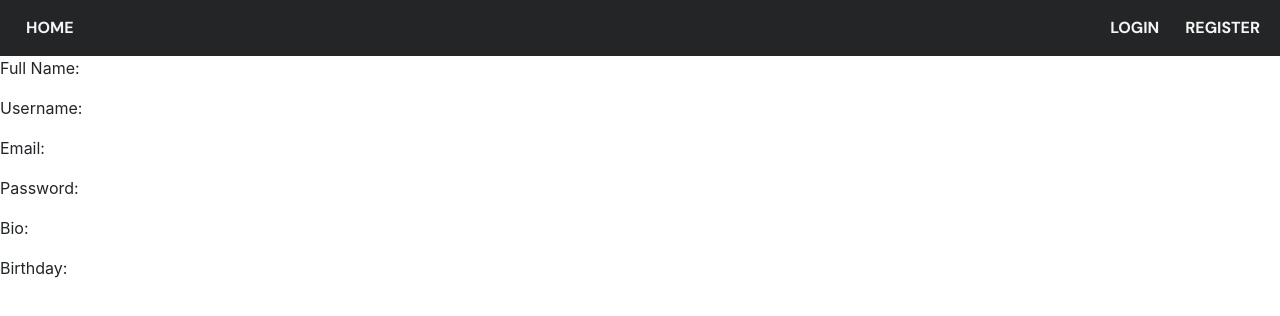
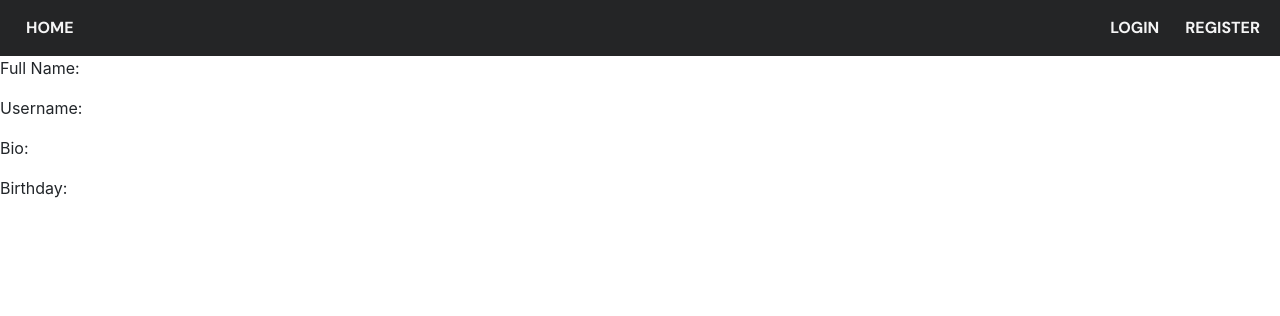
Before and after one commit to oet247/homechef, a React (Create React App) app in the folder src/client/homechef/: page /profilepage in a window 1280 px wide. Shown: the top 316 px of the page. Built offline with nearby package versions, Linux system fonts and the light colour scheme; no server answers; the HTML template or start-up script is replaced by a standard one.

Commit message:
Update profilepage.jsx

```diff
--- a/src/client/homechef/src/components/profilepage.jsx
+++ b/src/client/homechef/src/components/profilepage.jsx
@@ -5,8 +5,6 @@ import { useUserId } from './customhooks/userIDHook';
 export const ProfilePage = () => {
   const [full_name, setFullName] = useState('');
   const [username, setUsername] = useState('');
-  const [email, setEmail] = useState('');
-  const [password, setPassword] = useState('');
   const [bio, setBio] = useState('');
   const [birthday, setBirthday] = useState('');
 
@@ -16,15 +14,19 @@ export const ProfilePage = () => {
     const fetchData = async () => {
 
       try {
-        const response = await axios.get(`http://localhost:8000/user/${userId}`);
+        const response = await axios.get(`http://localhost:8000/user/${userId}`,
+        {
+            headers: {
+            'Authorization': `Bearer ${localStorage.getItem('access_token')}`
+          }
+        }
+        )
 
         const profileData = response.data;
 
         if (profileData) {
           setFullName(profileData.full_name);
           setUsername(profileData.username);
-          setEmail(profileData.email);
-          setPassword(profileData.password);
           setBio(profileData.bio);
           setBirthday(profileData.birthday);
         } else {
@@ -44,8 +46,6 @@ export const ProfilePage = () => {
       <div>
         <p>Full Name: {full_name}</p>
         <p>Username: {username}</p>
-        <p>Email: {email}</p>
-        <p>Password: {password}</p>
         <p>Bio: {bio}</p>
         <p>Birthday: {birthday}</p>
       </div>
```
